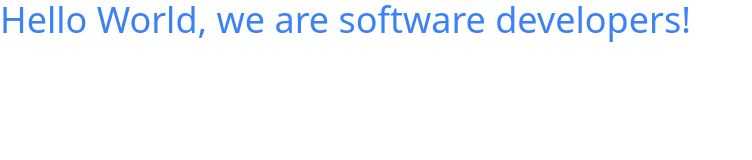
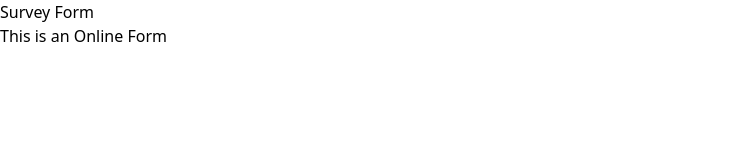
Before and after one commit to emarkees/gitHub_repository, a website: page src/index.html in a window 1280 px wide. Shown: the whole page, without its empty margins (0-752 px from the left). Drawn offline with Linux system fonts and the light colour scheme; files that its build step writes are made by us from their sources.

Commit message:
added title and description to the form page

```diff
--- a/src/index.html
+++ b/src/index.html
@@ -8,8 +8,9 @@
 
   <body>
     <script src="https://cdn.freecodecamp.org/testable-projects-fcc/v1/bundle.js"></script>
+    <h1 id ="title"> Survey Form</h1>
+    <p id = "description">This is an Online Form</p>
 
-      <h1 class="text-blue-500 text-4xl">Hello World, we are software developers!</h1>
     <script  src="js/index.js"></script>
   </body>
 </html>
```
Also changed, not shown: 1 other file.
